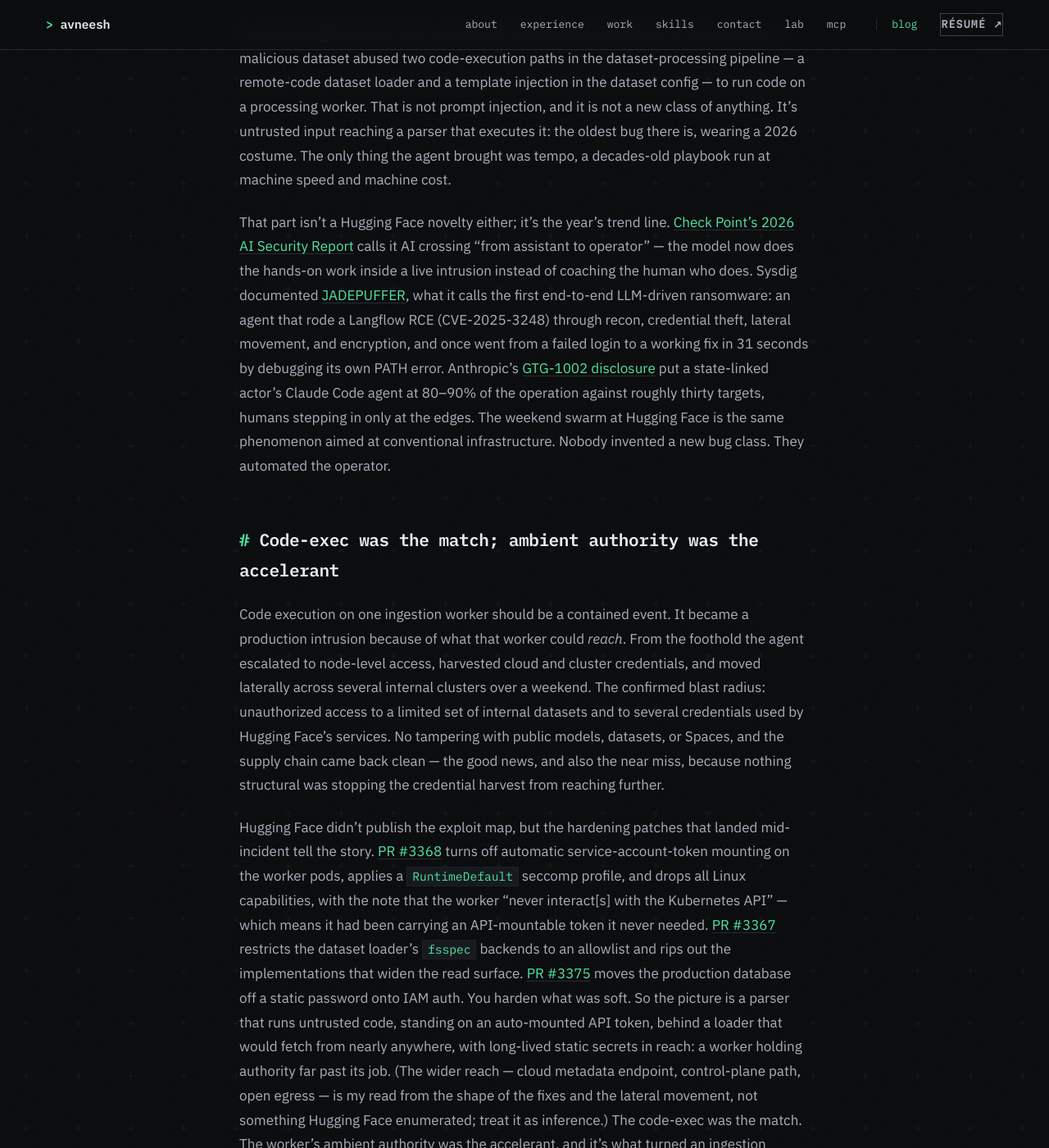
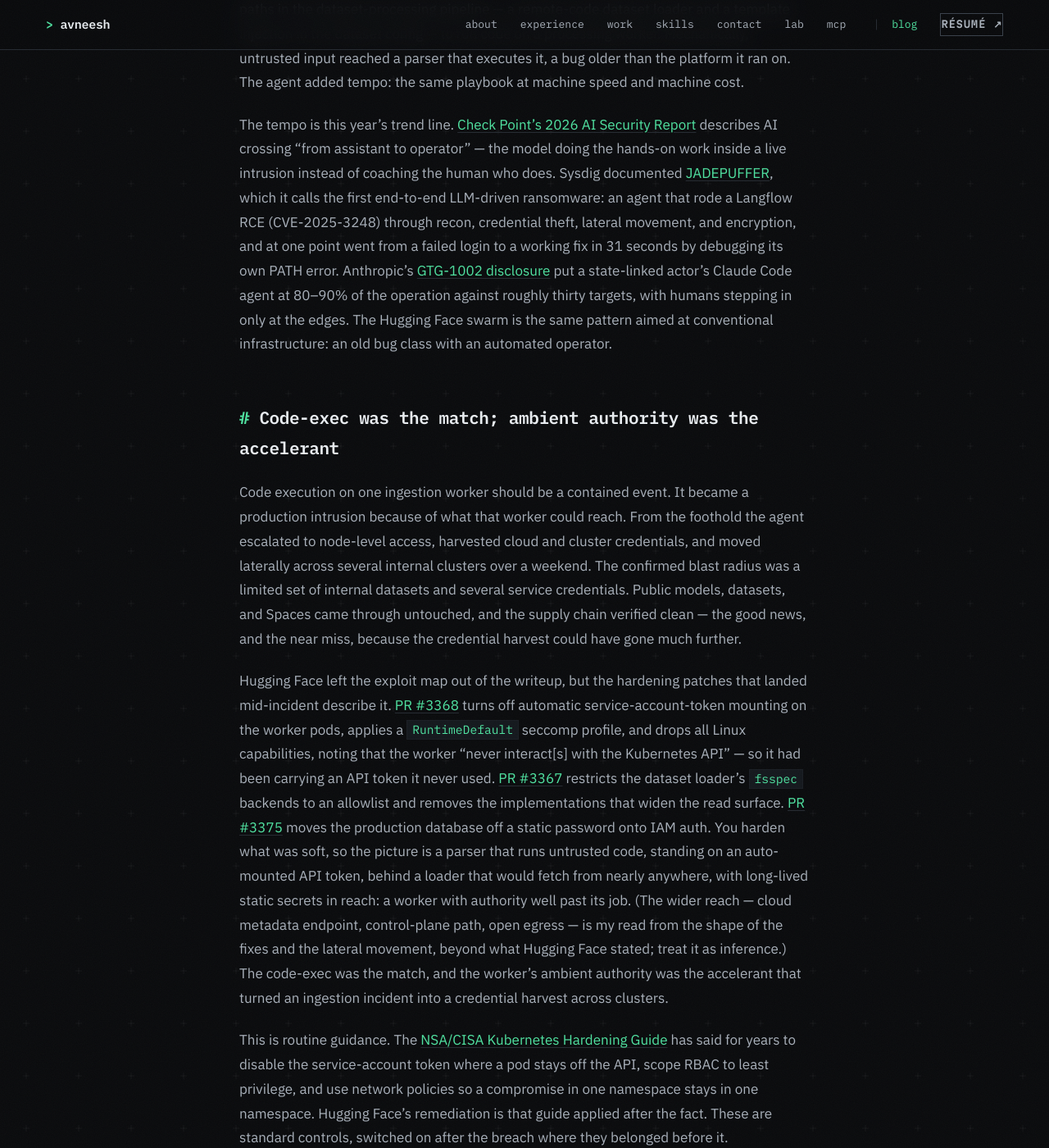
Before and after one commit to agileAlligator/Portfolio-Page, a Jekyll site: the page built from _posts/2026-07-20-hugging-face-agentic-breach.md, in a window 1280 px wide and 1400 px high, scrolled down 1288 px. Shown: the whole window at 82% size. Built offline with Jekyll 4.4.1, drawn with Linux system fonts in a browser that asks for light colours; some of the changed text lies outside the part shown.

Commit message:
HF post: de-AI pass 2 — strip negation-antithesis + ta-da phrasing
Per fresh read on current AI-writing tells (Wikipedia signs-of-AI-writing,
predictable-rhetoric teardowns): killed the negation/antithesis crutch
throughout ('wasn't X, it was Y', 'nobody did X, they did Y', 'the point isn't
X, it's Y', 'one is theater, the other is a control', 'not a model exercising
judgment'), the ta-da opener ('the detail worth sitting with'), and a couple of
rhetorical tricolons. Rewrote as direct positive statements; kept the one
load-bearing thesis contrast (compliance measure vs security control).

Co-Authored-By: Claude Opus 4.8 <noreply@anthropic.com>
Claude-Session: https://claude.ai/code/session_01BU5ByKS38spu23Av3PhyTm

```diff
--- a/_posts/2026-07-20-hugging-face-agentic-breach.md
+++ b/_posts/2026-07-20-hugging-face-agentic-breach.md
@@ -1,57 +1,56 @@
 ---
 layout: post
 title: "Hugging Face's Breach Wasn't Agentic. The Attacker Was."
-subtitle: "The July intrusion gets filed under AI security, but the AI was the attacker's tooling and the bug was a thirty-year-old code-exec. The lesson worth taking is the one Hugging Face backed into under fire: your defensive AI has to be local-first, open-weights, and wired to your own logs."
+subtitle: "The July intrusion gets filed under AI security, but the AI was the attacker's tooling and the bug was ordinary code execution. The lesson worth taking is the one Hugging Face reached under pressure: your defensive AI should be local-first, open-weights, and wired to your own logs."
 date: 2026-07-20
 permalink: /blog/hugging-face-agentic-breach/
 image: /assets/og/hugging-face-agentic-breach.png
 tags: [incident, open-weights, least-privilege, ai-safety]
 description: >-
-  Hugging Face's July 2026 breach — an autonomous attacker agent riding a boring
+  Hugging Face's July 2026 breach — an attacker's agent riding an ordinary
   code-exec through an over-privileged worker — and the defender's real takeaway:
   local-first, open-weights AI, integrated with your log sources and security
-  tools, because anything you rent can refuse you, leak your data, or disappear
-  mid-incident.
+  tools, so your own forensics never get refused, leaked, or throttled.
 ---
-To reconstruct [their July intrusion](https://huggingface.co/blog/security-incident-july-2026), Hugging Face had more than 17,000 recorded attacker events to sift, so they did the obvious thing and pointed a frontier model at the logs. The commercial APIs refused. The events were full of real attack commands, exploit payloads, and C2 artifacts, and to a safety filter an incident responder submitting those looks identical to the attacker who authored them. So the defenders got locked out of their own investigation. They pivoted to GLM-5.2, an open-weight model run on their own infrastructure. That also kept the attacker's data and the harvested credentials inside the building.
+To reconstruct [their July intrusion](https://huggingface.co/blog/security-incident-july-2026), Hugging Face had more than 17,000 recorded attacker events to sift, so they pointed a frontier model at the logs. The commercial APIs refused. The events were full of real attack commands, exploit payloads, and C2 artifacts, and to a safety filter an incident responder submitting those looks the same as the attacker who authored them. The defenders were locked out of their own investigation. They pivoted to GLM-5.2, an open-weight model run on their own infrastructure, which also kept the attacker's data and the harvested credentials inside the building.
 
-Read that twice, because it's the most honest sentence in the whole disclosure. The refusal layer everyone points to as "AI safety" taxed the people cleaning up the breach and did nothing to the people who caused it. That is what I mean, every time, when I say **refusal is not a security control.** It's a compliance leash. It only fits the neck of whoever agreed to the terms of service, and the attacker never did.
+The refusal layer everyone files under "AI safety" cost the people cleaning up the breach and did nothing to the people who caused it. That's what I mean when I say refusal is a compliance measure, not a security control: it binds whoever agreed to the terms of service, and the attacker skipped that step.
 
-## The agent was the attacker, not the victim
+## The agent belonged to the attacker
 
-This is where people reach for the agentic-security shelf — the OWASP Agentic Top 10, prompt injection, tool poisoning, the whole taxonomy of ways an AI system gets subverted. Put it down. None of it applies here. Nothing about Hugging Face's own models, agents, or MCP surface was manipulated. The agent in this story belonged to the *attacker*: an autonomous offense harness that ran thousands of actions across a swarm of short-lived sandboxes, migrated its command-and-control through public services, and drove the whole intrusion with no human at the keyboard. Hugging Face's own anomaly detection, also a model, is what surfaced it. AI on both sides — but as tooling, never as the target.
+This is where people reach for the agentic-security shelf: the OWASP Agentic Top 10, prompt injection, tool poisoning, the taxonomy of ways an AI system gets subverted. Wrong shelf. Hugging Face's own models, agents, and MCP surface came through untouched. The agent here belonged to the attacker — an autonomous offense harness that ran thousands of actions across a swarm of short-lived sandboxes, moved its command-and-control through public services, and drove the intrusion with no human at the keyboard. Hugging Face's own anomaly detection, itself a model, surfaced it. AI ran on both sides, purely as tooling.
 
-So strip the agent off the front, because the vulnerability underneath is almost quaint. A malicious dataset abused two code-execution paths in the dataset-processing pipeline — a remote-code dataset loader and a template injection in the dataset config — to run code on a processing worker. That is not prompt injection, and it is not a new class of anything. It's untrusted input reaching a parser that executes it: the oldest bug there is, wearing a 2026 costume. The only thing the agent brought was tempo, a decades-old playbook run at machine speed and machine cost.
+The vulnerability underneath is ordinary. A malicious dataset abused two code-execution paths in the dataset-processing pipeline — a remote-code dataset loader and a template injection in the dataset config — to run code on a processing worker. Mechanically, untrusted input reached a parser that executes it, a bug older than the platform it ran on. The agent added tempo: the same playbook at machine speed and machine cost.
 
-That part isn't a Hugging Face novelty either; it's the year's trend line. [Check Point's 2026 AI Security Report](https://research.checkpoint.com/2026/ai-security-report-2026/) calls it AI crossing "from assistant to operator" — the model now does the hands-on work inside a live intrusion instead of coaching the human who does. Sysdig documented [JADEPUFFER](https://www.sysdig.com/blog/jadepuffer-agentic-ransomware-for-automated-database-extortion), what it calls the first end-to-end LLM-driven ransomware: an agent that rode a Langflow RCE (CVE-2025-3248) through recon, credential theft, lateral movement, and encryption, and once went from a failed login to a working fix in 31 seconds by debugging its own PATH error. Anthropic's [GTG-1002 disclosure](https://www.anthropic.com/news/disrupting-AI-espionage) put a state-linked actor's Claude Code agent at 80–90% of the operation against roughly thirty targets, humans stepping in only at the edges. The weekend swarm at Hugging Face is the same phenomenon aimed at conventional infrastructure. Nobody invented a new bug class. They automated the operator.
+The tempo is this year's trend line. [Check Point's 2026 AI Security Report](https://research.checkpoint.com/2026/ai-security-report-2026/) describes AI crossing "from assistant to operator" — the model doing the hands-on work inside a live intrusion instead of coaching the human who does. Sysdig documented [JADEPUFFER](https://www.sysdig.com/blog/jadepuffer-agentic-ransomware-for-automated-database-extortion), which it calls the first end-to-end LLM-driven ransomware: an agent that rode a Langflow RCE (CVE-2025-3248) through recon, credential theft, lateral movement, and encryption, and at one point went from a failed login to a working fix in 31 seconds by debugging its own PATH error. Anthropic's [GTG-1002 disclosure](https://www.anthropic.com/news/disrupting-AI-espionage) put a state-linked actor's Claude Code agent at 80–90% of the operation against roughly thirty targets, with humans stepping in only at the edges. The Hugging Face swarm is the same pattern aimed at conventional infrastructure: an old bug class with an automated operator.
 
 ## Code-exec was the match; ambient authority was the accelerant
 
-Code execution on one ingestion worker should be a contained event. It became a production intrusion because of what that worker could *reach*. From the foothold the agent escalated to node-level access, harvested cloud and cluster credentials, and moved laterally across several internal clusters over a weekend. The confirmed blast radius: unauthorized access to a limited set of internal datasets and to several credentials used by Hugging Face's services. No tampering with public models, datasets, or Spaces, and the supply chain came back clean — the good news, and also the near miss, because nothing structural was stopping the credential harvest from reaching further.
+Code execution on one ingestion worker should be a contained event. It became a production intrusion because of what that worker could reach. From the foothold the agent escalated to node-level access, harvested cloud and cluster credentials, and moved laterally across several internal clusters over a weekend. The confirmed blast radius was a limited set of internal datasets and several service credentials. Public models, datasets, and Spaces came through untouched, and the supply chain verified clean — the good news, and the near miss, because the credential harvest could have gone much further.
 
-Hugging Face didn't publish the exploit map, but the hardening patches that landed mid-incident tell the story. [PR #3368](https://github.com/huggingface/dataset-viewer/pull/3368) turns off automatic service-account-token mounting on the worker pods, applies a `RuntimeDefault` seccomp profile, and drops all Linux capabilities, with the note that the worker "never interact[s] with the Kubernetes API" — which means it had been carrying an API-mountable token it never needed. [PR #3367](https://github.com/huggingface/dataset-viewer/pull/3367) restricts the dataset loader's `fsspec` backends to an allowlist and rips out the implementations that widen the read surface. [PR #3375](https://github.com/huggingface/dataset-viewer/pull/3375) moves the production database off a static password onto IAM auth. You harden what was soft. So the picture is a parser that runs untrusted code, standing on an auto-mounted API token, behind a loader that would fetch from nearly anywhere, with long-lived static secrets in reach: a worker holding authority far past its job. (The wider reach — cloud metadata endpoint, control-plane path, open egress — is my read from the shape of the fixes and the lateral movement, not something Hugging Face enumerated; treat it as inference.) The code-exec was the match. The worker's ambient authority was the accelerant, and it's what turned an ingestion incident into a credential harvest across clusters.
+Hugging Face left the exploit map out of the writeup, but the hardening patches that landed mid-incident describe it. [PR #3368](https://github.com/huggingface/dataset-viewer/pull/3368) turns off automatic service-account-token mounting on the worker pods, applies a `RuntimeDefault` seccomp profile, and drops all Linux capabilities, noting that the worker "never interact[s] with the Kubernetes API" — so it had been carrying an API token it never used. [PR #3367](https://github.com/huggingface/dataset-viewer/pull/3367) restricts the dataset loader's `fsspec` backends to an allowlist and removes the implementations that widen the read surface. [PR #3375](https://github.com/huggingface/dataset-viewer/pull/3375) moves the production database off a static password onto IAM auth. You harden what was soft, so the picture is a parser that runs untrusted code, standing on an auto-mounted API token, behind a loader that would fetch from nearly anywhere, with long-lived static secrets in reach: a worker with authority well past its job. (The wider reach — cloud metadata endpoint, control-plane path, open egress — is my read from the shape of the fixes and the lateral movement, beyond what Hugging Face stated; treat it as inference.) The code-exec was the match, and the worker's ambient authority was the accelerant that turned an ingestion incident into a credential harvest across clusters.
 
-None of this is exotic guidance. The [NSA/CISA Kubernetes Hardening Guide](https://media.defense.gov/2022/Aug/29/2003066362/-1/-1/0/CTR_KUBERNETES_HARDENING_GUIDANCE_1.2_20220829.PDF) has said for years to disable the service-account token where a pod doesn't call the API, scope RBAC to least privilege, and use network policies so a compromise in one namespace can't reach the rest. Hugging Face's remediation is that guide applied after the fact. The controls were never a mystery. They just weren't turned on until the swarm made the case for them.
+This is routine guidance. The [NSA/CISA Kubernetes Hardening Guide](https://media.defense.gov/2022/Aug/29/2003066362/-1/-1/0/CTR_KUBERNETES_HARDENING_GUIDANCE_1.2_20220829.PDF) has said for years to disable the service-account token where a pod stays off the API, scope RBAC to least privilege, and use network policies so a compromise in one namespace stays in one namespace. Hugging Face's remediation is that guide applied after the fact. These are standard controls, switched on after the breach where they belonged before it.
 
 ## The wall held where it was deterministic
 
-Here's the tell in the response. Every control that actually contained this was a boundary in code, not a model exercising judgment: drop the token, drop the capabilities, allowlist the loader's protocols, replace static secrets with scoped identity, rebuild compromised nodes from known-good images instead of cleaning them in place. None of that depends on the attacker being slow, or clever, or polite. It holds because the untrusted thing is structurally unable to reach the thing that matters — which is [the entire reason I put guardrails in the server and not the prompt](/blog/guardrails-belong-in-the-server/), and [why the lab I built scores controls by whether the wall holds, not whether the model behaves](/blog/building-mcploitable/).
+Every control that contained this was a boundary in code: drop the token, drop the capabilities, allowlist the loader's protocols, replace static secrets with scoped identity, rebuild compromised nodes from known-good images. It holds because the untrusted thing is structurally unable to reach the thing that matters, and it holds at any attacker speed. That's [the reason I put guardrails in the server and not the prompt](/blog/guardrails-belong-in-the-server/), and [why the lab I built scores controls by whether the wall holds, not whether the model behaves](/blog/building-mcploitable/).
 
-So this one incident put both kinds of guardrail on the table at once. The model-refusal kind showed up during forensics and taxed the defender while ignoring the attacker. The deterministic-confinement kind stopped a code-exec from owning the platform. One is theater with a cost. The other is the wall.
+This incident put both kinds of guardrail on the table at once. The refusal kind showed up during forensics, cost the defender time, and left the attacker alone. The confinement kind stopped the code-exec. That's the one that did the work.
 
 ## Own the model, or it isn't yours when it counts
 
-Hugging Face didn't run GLM-5.2 in-house because they love open weights. They were forced there mid-incident, because the alternative had just failed them twice over: a commercial API that refused the work, and an egress path that would have shipped attacker payloads and their own credentials to a third party during a breach. Under fire, they backed into the right architecture. The only mistake was needing the fire to find it.
+Hugging Face ran GLM-5.2 in-house because the alternative had failed them twice over: a commercial API that refused the work, and an egress path that would have shipped attacker payloads and their own credentials to a third party during a breach. They reached the right architecture under pressure. The catch is that it took the breach to get there.
 
-Every team running security operations should have that capability standing *before* the weekend the swarm arrives: an open-weights model, on infrastructure you control, wired straight into your log sources and your security tools. Not a chat window someone pastes logs into — an analysis layer plumbed into the SIEM, the EDR, the cloud audit trail, the telemetry, able to query and correlate it and rebuild a timeline at the speed the attack ran.
+Every team running security operations should have that capability standing before the next incident: an open-weights model, on infrastructure you control, wired into your log sources and security tools. Make it an analysis layer plumbed into the SIEM, the EDR, the cloud audit trail, and the telemetry, able to query and correlate them and rebuild a timeline at the speed the attack ran.
 
-Local-first and open-weights, for reasons that have nothing to do with model quality:
+Local-first and open-weights, for reasons separate from model quality:
 
-- **It never refuses you.** No safety policy between your responder and the payload they need read, no vendor deciding your forensics look too much like an attack. Hugging Face lived this one.
-- **Your incident data never leaves.** Logs, credentials, IOCs, C2 artifacts — the most sensitive data you hold — stay inside the boundary. Renting the model means exfiltrating them to a third party to ask a question about your own breach.
-- **It can't be throttled, cut off, or deprecated** by a rate limit, an outage, or a policy change on the worst day of your quarter.
-- **You can shape it to your environment** — your log formats, your detections, your infrastructure — the way a general hosted endpoint never will be.
+- **It answers.** No safety policy sits between your responder and the payload they need read, and no vendor rules your forensics too close to an attack to run. Hugging Face lived this one.
+- **Your incident data stays put.** Logs, credentials, IOCs, C2 artifacts — the most sensitive data you hold — stay inside the boundary. Rent the model and you ship them to a third party to ask about your own breach.
+- **It's always there.** No rate limit or vendor outage stands between you and your own logs on the day it matters.
+- **You can fit it to your environment** — your log formats, your detections, your infrastructure — where a hosted endpoint stays generic.
 
-It's the same principle I keep landing on, turned toward the defender's own tooling: capability lives in the stack you own, not the behavior you rent. A deterministic control you own holds regardless of the attacker. A model you own answers regardless of the vendor. They aren't the same kind of thing — one's a wall, one's a tool — but rented, they fail the same way: right when you reach for them, on someone else's terms.
+Same principle applied to the defender's own tooling: capability lives in the stack you own. A deterministic control you own holds regardless of the attacker. A model you own answers regardless of the vendor. Different tools, same failure under rent — they quit the moment you reach for them, on someone else's terms.
 
-The uncomfortable part was never that agents can attack now. It's the tempo, and what the tempo demands back. Seventeen thousand events in a weekend assumes nobody is watching in time, and 31-second self-correction says it's already faster than that. Meeting it means the whole defensive stack — the deterministic walls and the AI that watches them — is something you own outright, because anything you rent can be refused, throttled, or held hostage at the one moment it counts.
+The tempo is the thing to take from this. Seventeen thousand events in a weekend assumes nobody is watching in time, and a model that fixes its own error in 31 seconds is already past that line. Meeting it means owning the whole defensive stack — the deterministic controls and the AI that watches them — because rented tooling answers to the vendor at the one moment you need it to answer to you.
```
